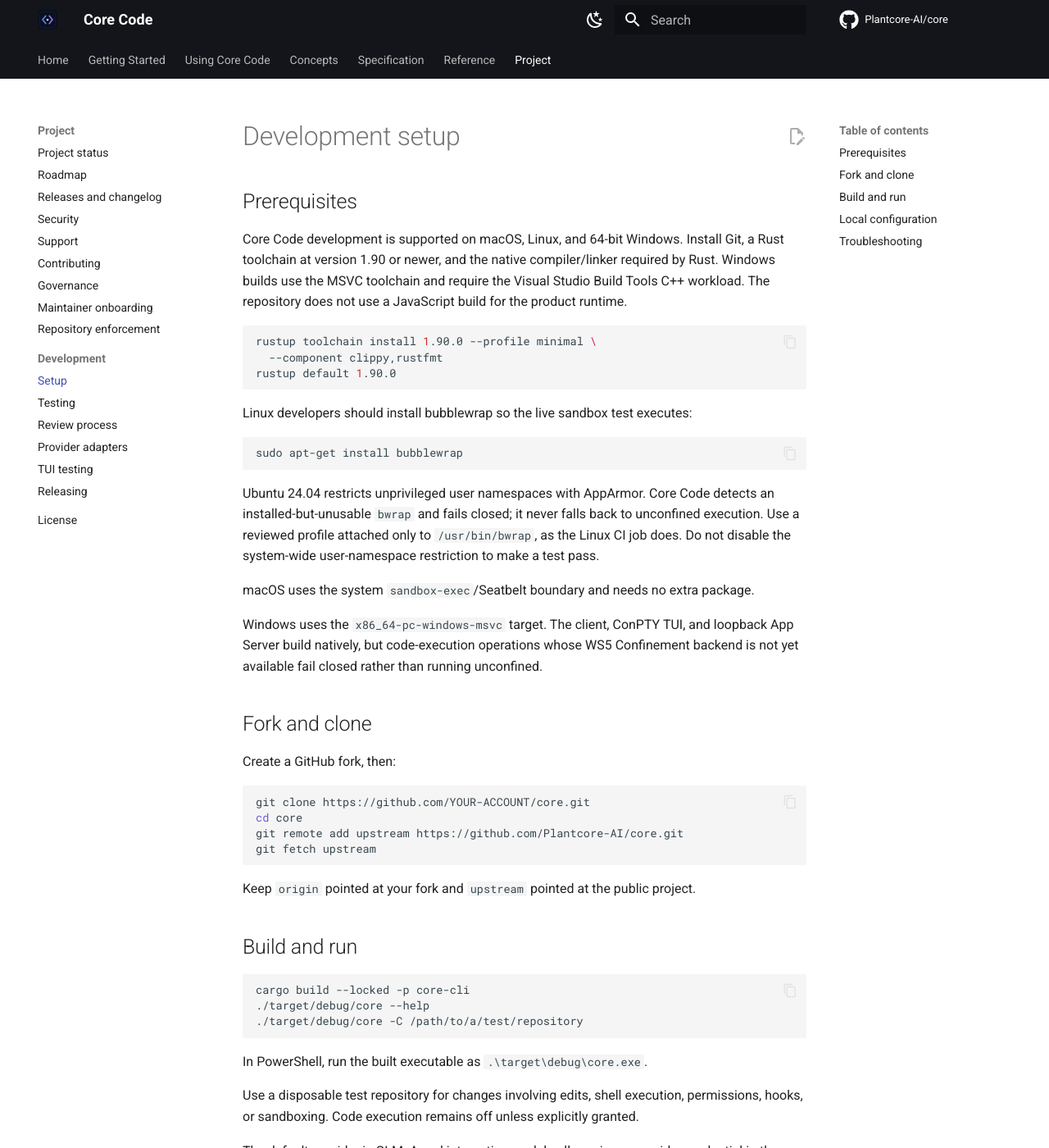
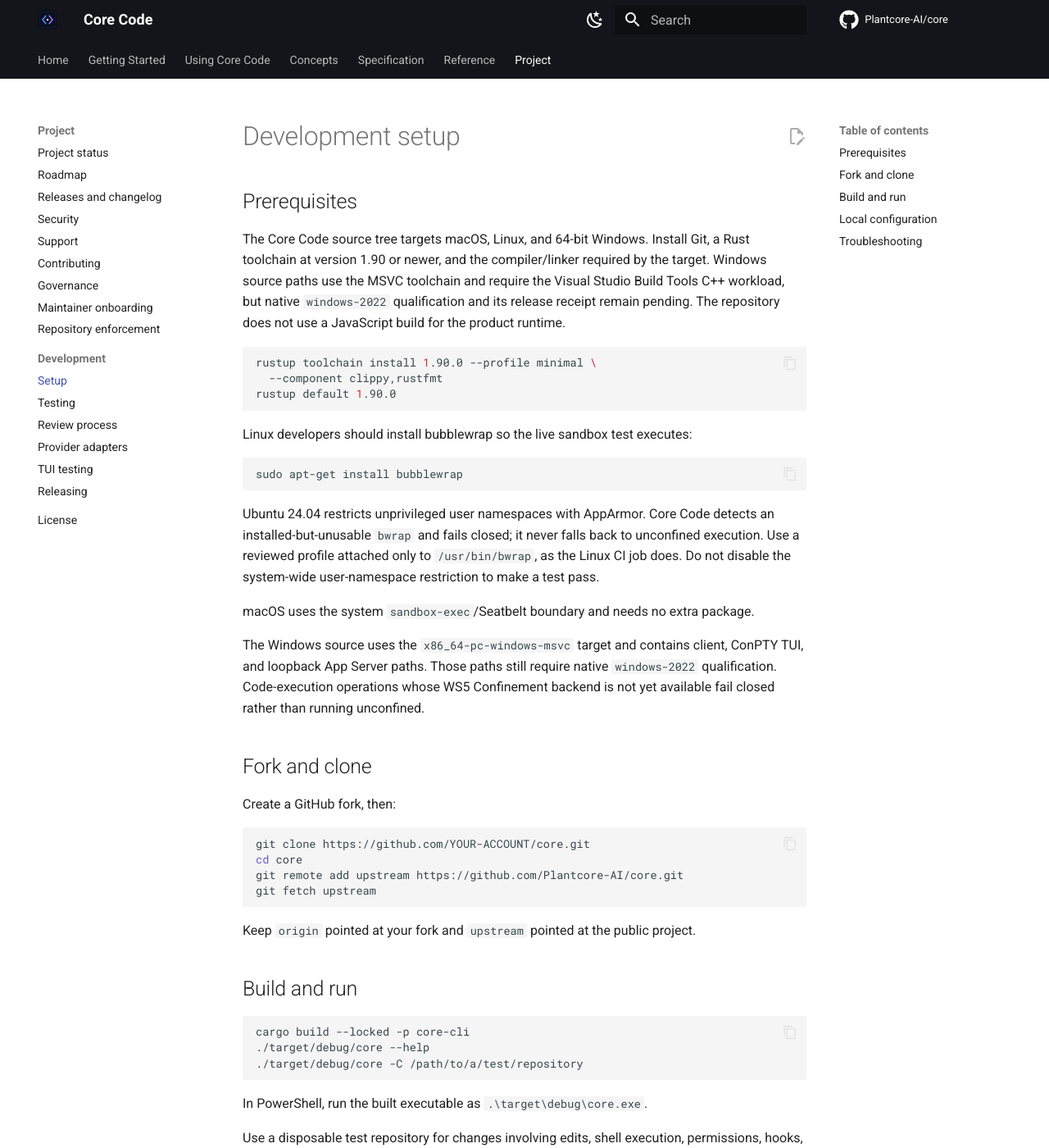
Before and after one commit to Plantcore-AI/Iteron, an MkDocs documentation site: the page built from docs/development/setup.md, in a window 1280 px wide and 1400 px high. Shown: the whole window at 82% size. Built offline with MkDocs 1.6.1 and Material for MkDocs 9.7.7, drawn with Linux system fonts in a browser that asks for light colours; comment, search, counter and statistics services are not loaded.

Commit message:
docs: qualify Windows source support claims

````diff
--- a/docs/development/setup.md
+++ b/docs/development/setup.md
@@ -2,10 +2,11 @@
 
 ## Prerequisites
 
-Core Code development is supported on macOS, Linux, and 64-bit Windows. Install
-Git, a Rust toolchain at version 1.90 or newer, and the native compiler/linker
-required by Rust. Windows builds use the MSVC toolchain and require the Visual
-Studio Build Tools C++ workload. The repository does not use a JavaScript build
+The Core Code source tree targets macOS, Linux, and 64-bit Windows. Install Git,
+a Rust toolchain at version 1.90 or newer, and the compiler/linker required by
+the target. Windows source paths use the MSVC toolchain and require the Visual
+Studio Build Tools C++ workload, but native `windows-2022` qualification and its
+release receipt remain pending. The repository does not use a JavaScript build
 for the product runtime.
 
 ```sh
@@ -28,10 +29,10 @@
 
 macOS uses the system `sandbox-exec`/Seatbelt boundary and needs no extra package.
 
-Windows uses the `x86_64-pc-windows-msvc` target. The client, ConPTY TUI, and
-loopback App Server build natively, but code-execution operations whose WS5
-Confinement backend is not yet available fail closed rather than running
-unconfined.
+The Windows source uses the `x86_64-pc-windows-msvc` target and contains client,
+ConPTY TUI, and loopback App Server paths. Those paths still require native
+`windows-2022` qualification. Code-execution operations whose WS5 Confinement
+backend is not yet available fail closed rather than running unconfined.
 
 ## Fork and clone
 
````
Also changed, not shown: docs/reference/platforms.md (+6 -5 lines).
